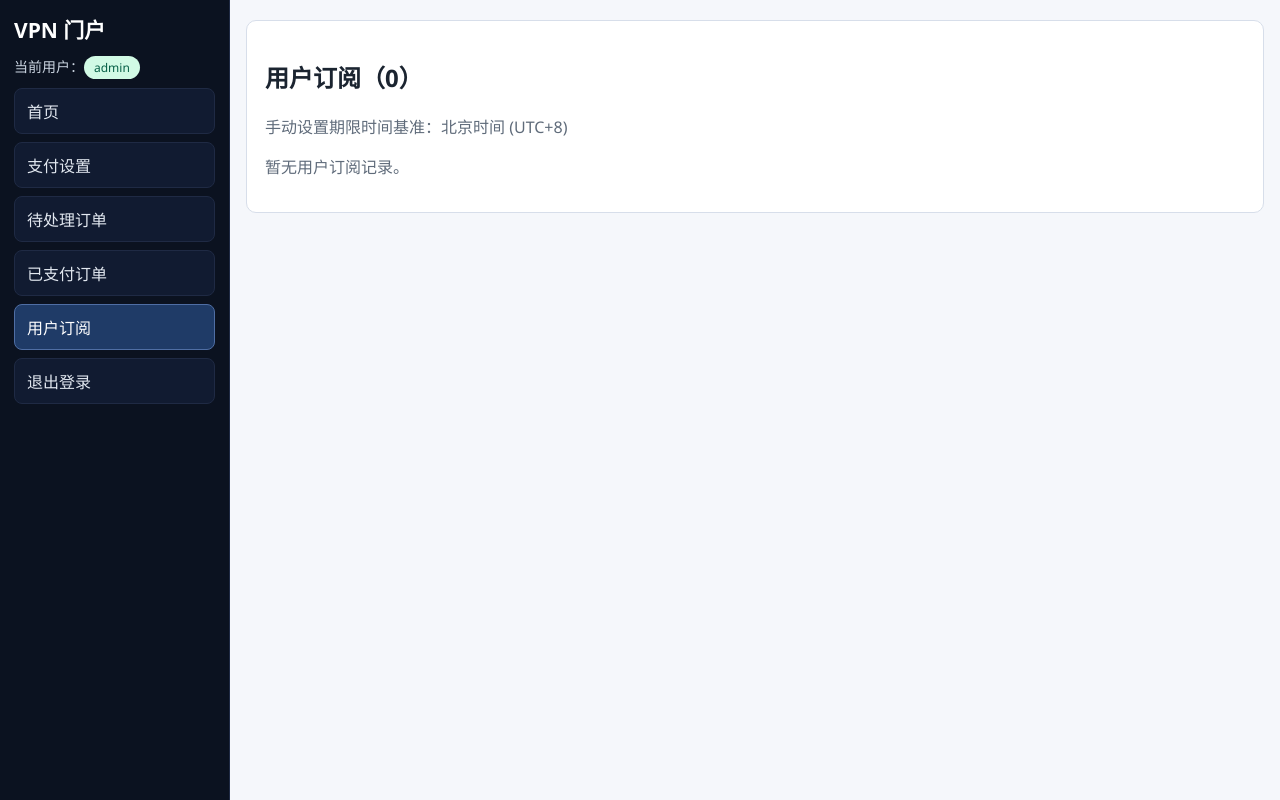
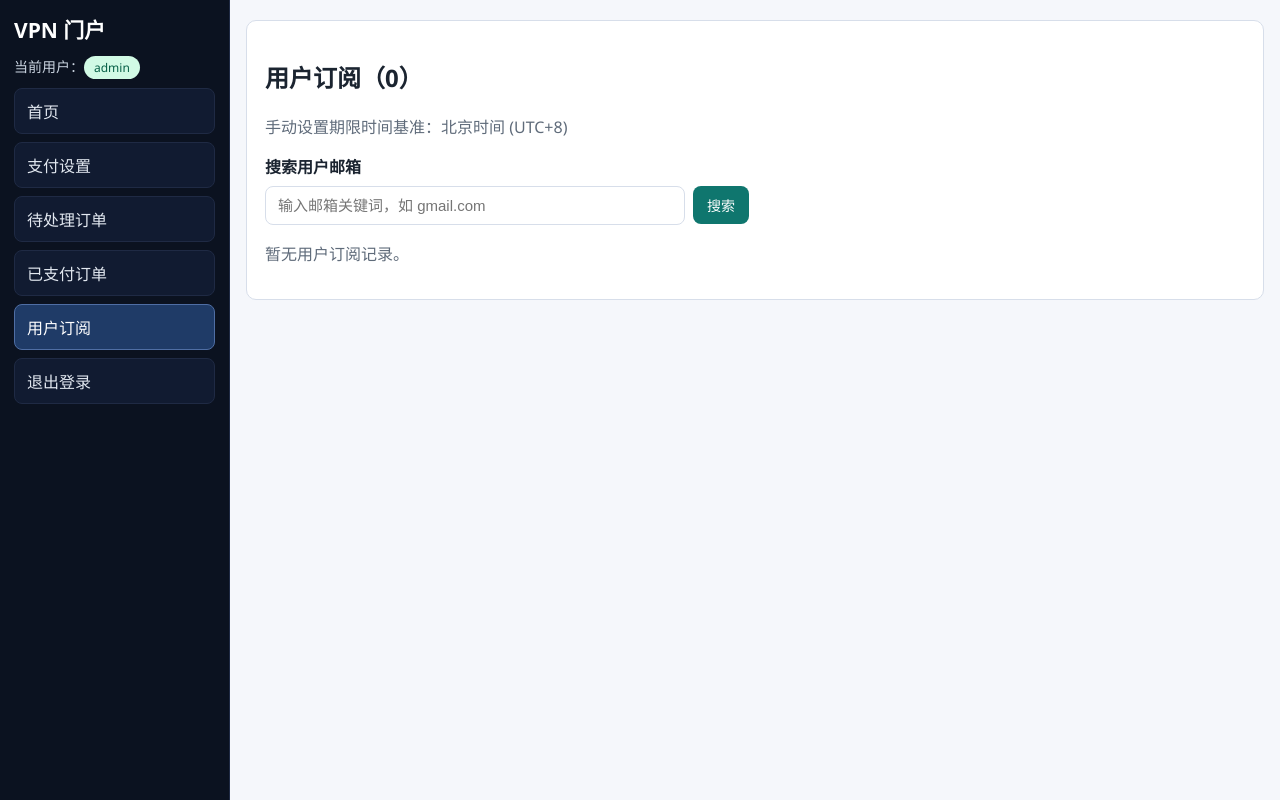
Before and after one commit to trowar/vpn-manager, a Flask app: page /admin/subscriptions in a window 1280 px wide. Run offline with Flask 3, Linux system fonts and the light colour scheme; the visitor is signed in with stand-in values (Sample User, id 1); data comes from the database, SQL or seed files in the repository; some libraries are stand-ins or nearby versions.

Commit message:
feat: improve admin subscriptions list with zebra rows and email search

```diff
--- a/app.py
+++ b/app.py
@@ -1751,9 +1751,8 @@ def load_admin_paid_orders(db: sqlite3.Connection):
     ).fetchall()
 
 
-def load_admin_subscriptions(db: sqlite3.Connection):
-    return db.execute(
-        """
+def load_admin_subscriptions(db: sqlite3.Connection, email_query: str = ""):
+    base_sql = """
         SELECT
             id,
             username,
@@ -1763,9 +1762,14 @@ def load_admin_subscriptions(db: sqlite3.Connection):
             wg_enabled
         FROM users
         WHERE role = 'user'
-        ORDER BY subscription_expires_at DESC, id DESC
-        """
-    ).fetchall()
+    """
+    params = []
+    normalized_query = (email_query or "").strip()
+    if normalized_query:
+        base_sql += " AND email LIKE ? COLLATE NOCASE"
+        params.append(f"%{normalized_query}%")
+    base_sql += " ORDER BY subscription_expires_at DESC, id DESC"
+    return db.execute(base_sql, params).fetchall()
 
 
 @app.route("/admin/home")
@@ -1848,13 +1852,22 @@ def admin_paid_orders():
 def admin_subscriptions():
     db = get_db()
     reconcile_expired_subscriptions(db)
-    subscriptions = load_admin_subscriptions(db)
+    search_email = request.args.get("q", "").strip()
+    subscriptions = load_admin_subscriptions(db, search_email)
     return render_template(
         "admin_subscriptions.html",
         subscriptions=subscriptions,
+        search_email=search_email,
         admin_ui_tz_name=ADMIN_UI_TZ_NAME,
         admin_page="subscriptions",
     )
+
+
+def redirect_admin_subscriptions():
+    search_email = request.values.get("q", "").strip()
+    if search_email:
+        return redirect(url_for("admin_subscriptions", q=search_email))
+    return redirect(url_for("admin_subscriptions"))
 
 
 @app.route("/admin/settings/payment", methods=["POST"])
@@ -1903,13 +1916,13 @@ def admin_set_user_expiry(user_id: int):
     expires_raw = request.form.get("expires_at_local", "").strip()
     if not expires_raw:
         flash("请选择到期时间。", "error")
-        return redirect(url_for("admin_subscriptions"))
+        return redirect_admin_subscriptions()
 
     try:
         expires_at_utc = parse_admin_local_datetime(expires_raw)
     except Exception:
         flash("到期时间格式无效。", "error")
-        return redirect(url_for("admin_subscriptions"))
+        return redirect_admin_subscriptions()
 
     expires_iso = expires_at_utc.isoformat()
     db = get_db()
@@ -1924,7 +1937,7 @@ def admin_set_user_expiry(user_id: int):
     ).fetchone()
     if not user:
         flash("用户不存在。", "error")
-        return redirect(url_for("admin_subscriptions"))
+        return redirect_admin_subscriptions()
 
     try:
         if expires_at_utc >= utcnow():
@@ -1960,7 +1973,7 @@ def admin_set_user_expiry(user_id: int):
                 f"已设置用户 {user['username']} 的到期时间：{format_utc(expires_iso)}，VPN 已启用。",
                 "success",
             )
-            return redirect(url_for("admin_subscriptions"))
+            return redirect_admin_subscriptions()
 
         if user["client_public_key"]:
             remove_wireguard_peer(user["client_public_key"])
@@ -1996,7 +2009,7 @@ def admin_set_user_expiry(user_id: int):
         except Exception:
             pass
         flash(f"设置用户期限失败：{exc}", "error")
-    return redirect(url_for("admin_subscriptions"))
+    return redirect_admin_subscriptions()
 
 
 @app.route("/admin/users/<int:user_id>/delete", methods=["POST"])
@@ -2015,7 +2028,7 @@ def admin_delete_user(user_id: int):
     ).fetchone()
     if not user:
         flash("用户不存在。", "error")
-        return redirect(url_for("admin_subscriptions"))
+        return redirect_admin_subscriptions()
 
     try:
         if user["client_public_key"]:
@@ -2038,7 +2051,7 @@ def admin_delete_user(user_id: int):
         except Exception:
             pass
         flash(f"删除用户失败：{exc}", "error")
-    return redirect(url_for("admin_subscriptions"))
+    return redirect_admin_subscriptions()
 
 
 @app.route("/admin/users/<int:user_id>/disable", methods=["POST"])
@@ -2057,7 +2070,7 @@ def admin_disable_user(user_id: int):
     ).fetchone()
     if not user:
         flash("用户不存在。", "error")
-        return redirect(url_for("admin_subscriptions"))
+        return redirect_admin_subscriptions()
 
     try:
         if user["client_public_key"]:
@@ -2094,7 +2107,7 @@ def admin_disable_user(user_id: int):
         except Exception:
             pass
         flash(f"停用用户失败：{exc}", "error")
-    return redirect(url_for("admin_subscriptions"))
+    return redirect_admin_subscriptions()
 
 
 @app.route("/admin/orders/<int:order_id>/mark-paid", methods=["POST"])
--- a/static/style.css
+++ b/static/style.css
@@ -220,6 +220,18 @@ table {
   border-collapse: collapse;
 }
 
+.subscriptions-table tbody tr:nth-child(odd) {
+  background: #fbfdff;
+}
+
+.subscriptions-table tbody tr:nth-child(even) {
+  background: #f4f8ff;
+}
+
+.subscriptions-table tbody tr:hover {
+  background: #eaf2ff;
+}
+
 th,
 td {
   border-bottom: 1px solid var(--border);
@@ -232,6 +244,38 @@ td {
 .inline-form {
   display: inline-block;
   margin-right: 6px;
+}
+
+.admin-subscriptions-search {
+  display: grid;
+  gap: 8px;
+  margin: 10px 0 14px;
+}
+
+.admin-subscriptions-search-row {
+  display: flex;
+  align-items: center;
+  gap: 8px;
+  flex-wrap: wrap;
+}
+
+.admin-subscriptions-search-row input {
+  width: min(420px, 100%);
+}
+
+.subscription-actions {
+  display: flex;
+  align-items: center;
+  gap: 8px;
+  flex-wrap: wrap;
+}
+
+.subscription-actions .inline-form {
+  margin-right: 0;
+}
+
+.subscription-actions .expiry-form {
+  margin: 0;
 }
 
 .dashboard-shell {
@@ -536,6 +580,24 @@ code {
     padding: 8px 6px;
   }
 
+  .subscriptions-table {
+    display: block;
+    overflow-x: auto;
+    white-space: nowrap;
+  }
+
+  .subscription-actions {
+    align-items: stretch;
+  }
+
+  .subscription-actions .expiry-form {
+    width: 100%;
+  }
+
+  .admin-subscriptions-search-row input {
+    width: 100%;
+  }
+
   .feature-grid {
     grid-template-columns: 1fr;
   }
--- a/templates/admin_subscriptions.html
+++ b/templates/admin_subscriptions.html
@@ -3,8 +3,26 @@
 <section class="card">
   <h2>用户订阅（{{ subscriptions|length }}）</h2>
   <p class="helper">手动设置期限时间基准：{{ admin_ui_tz_name }}</p>
+
+  <form method="get" action="{{ url_for('admin_subscriptions') }}" class="admin-subscriptions-search">
+    <label for="admin-email-search">搜索用户邮箱</label>
+    <div class="admin-subscriptions-search-row">
+      <input
+        id="admin-email-search"
+        type="text"
+        name="q"
+        value="{{ search_email or '' }}"
+        placeholder="输入邮箱关键词，如 gmail.com"
+      >
+      <button type="submit">搜索</button>
+      {% if search_email %}
+        <a class="btn secondary" href="{{ url_for('admin_subscriptions') }}">清空</a>
+      {% endif %}
+    </div>
+  </form>
+
   {% if subscriptions %}
-    <table>
+    <table class="subscriptions-table">
       <thead>
         <tr>
           <th>用户</th>
@@ -12,7 +30,7 @@
           <th>IP</th>
           <th>到期时间</th>
           <th>VPN 状态</th>
-          <th>手动设置期限</th>
+          <th>操作</th>
         </tr>
       </thead>
       <tbody>
@@ -30,16 +48,28 @@
               {% endif %}
             </td>
             <td>
-              <form method="post" action="{{ url_for('admin_set_user_expiry', user_id=u['id']) }}" class="expiry-form">
-                <input type="datetime-local" name="expires_at_local" value="{{ u['subscription_expires_at']|fmt_local_input }}" required>
+              <div class="subscription-actions">
+                <form
+                  method="post"
+                  action="{{ url_for('admin_set_user_expiry', user_id=u['id']) }}"
+                  class="expiry-form"
+                >
+                  <input type="hidden" name="q" value="{{ search_email or '' }}">
+                  <input
+                    type="datetime-local"
+                    name="expires_at_local"
+                    value="{{ u['subscription_expires_at']|fmt_local_input }}"
+                    required
+                  >
                   <button type="submit">保存期限</button>
                 </form>
                 <form
                   method="post"
                   action="{{ url_for('admin_disable_user', user_id=u['id']) }}"
                   class="inline-form"
-                onsubmit="return confirm('确定停用该用户吗？停用后将立即断开 VPN。');"
+                  onsubmit="return confirm('确定停用该用户吗？停用后将立刻断开 VPN。');"
                 >
+                  <input type="hidden" name="q" value="{{ search_email or '' }}">
                   <button type="submit">停用用户</button>
                 </form>
                 <form
@@ -48,15 +78,23 @@
                   class="inline-form"
                   onsubmit="return confirm('确定删除该用户吗？删除后订单与配置将一并清理，且不可恢复。');"
                 >
+                  <input type="hidden" name="q" value="{{ search_email or '' }}">
                   <button type="submit" class="danger">删除用户</button>
                 </form>
+              </div>
             </td>
           </tr>
         {% endfor %}
       </tbody>
     </table>
   {% else %}
-    <p class="helper">暂无用户订阅记录。</p>
+    <p class="helper">
+      {% if search_email %}
+        没有找到匹配邮箱“{{ search_email }}”的用户。
+      {% else %}
+        暂无用户订阅记录。
+      {% endif %}
+    </p>
   {% endif %}
 </section>
 {% endblock %}
```
Lines whose indentation alone changed are shown as unchanged.
